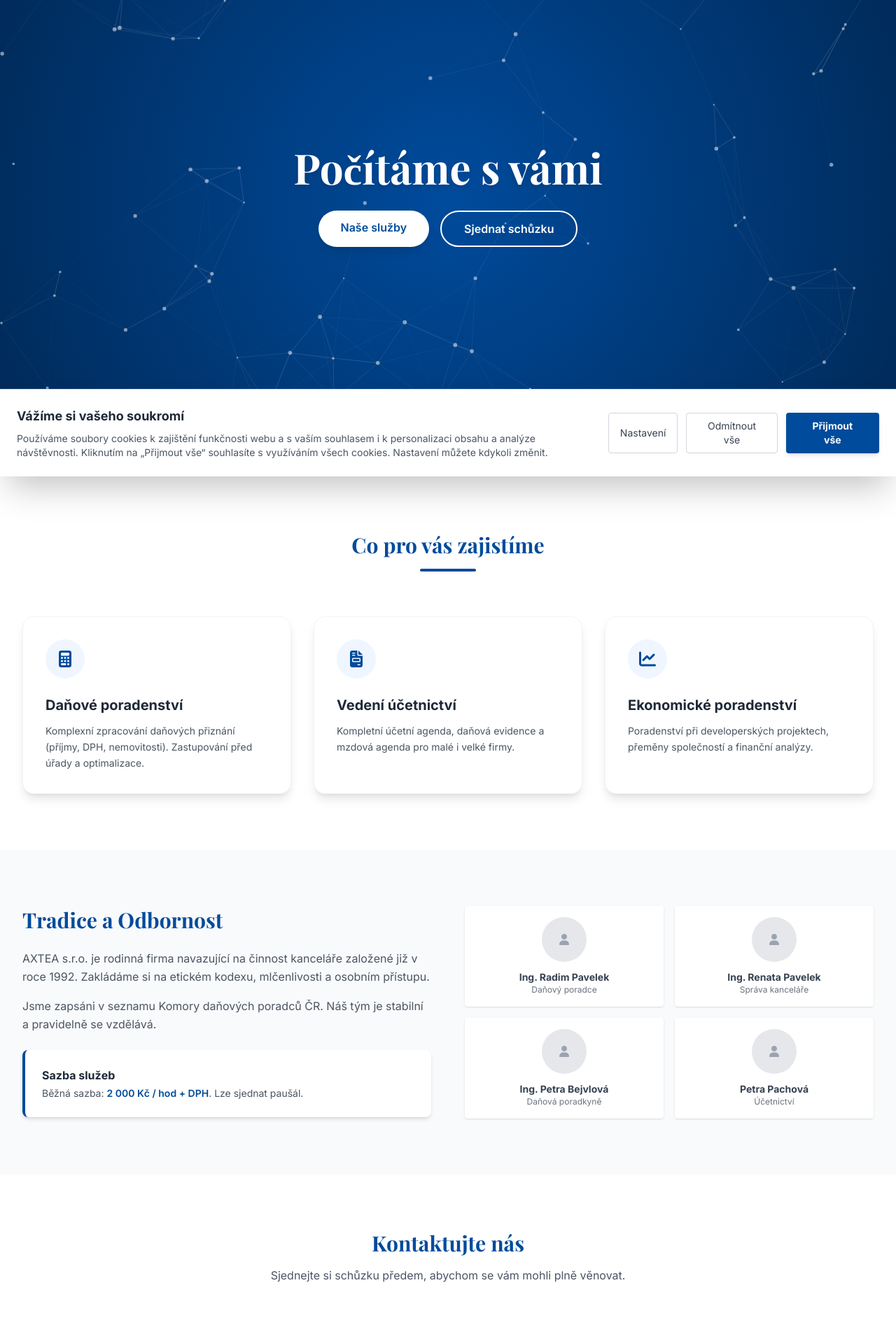
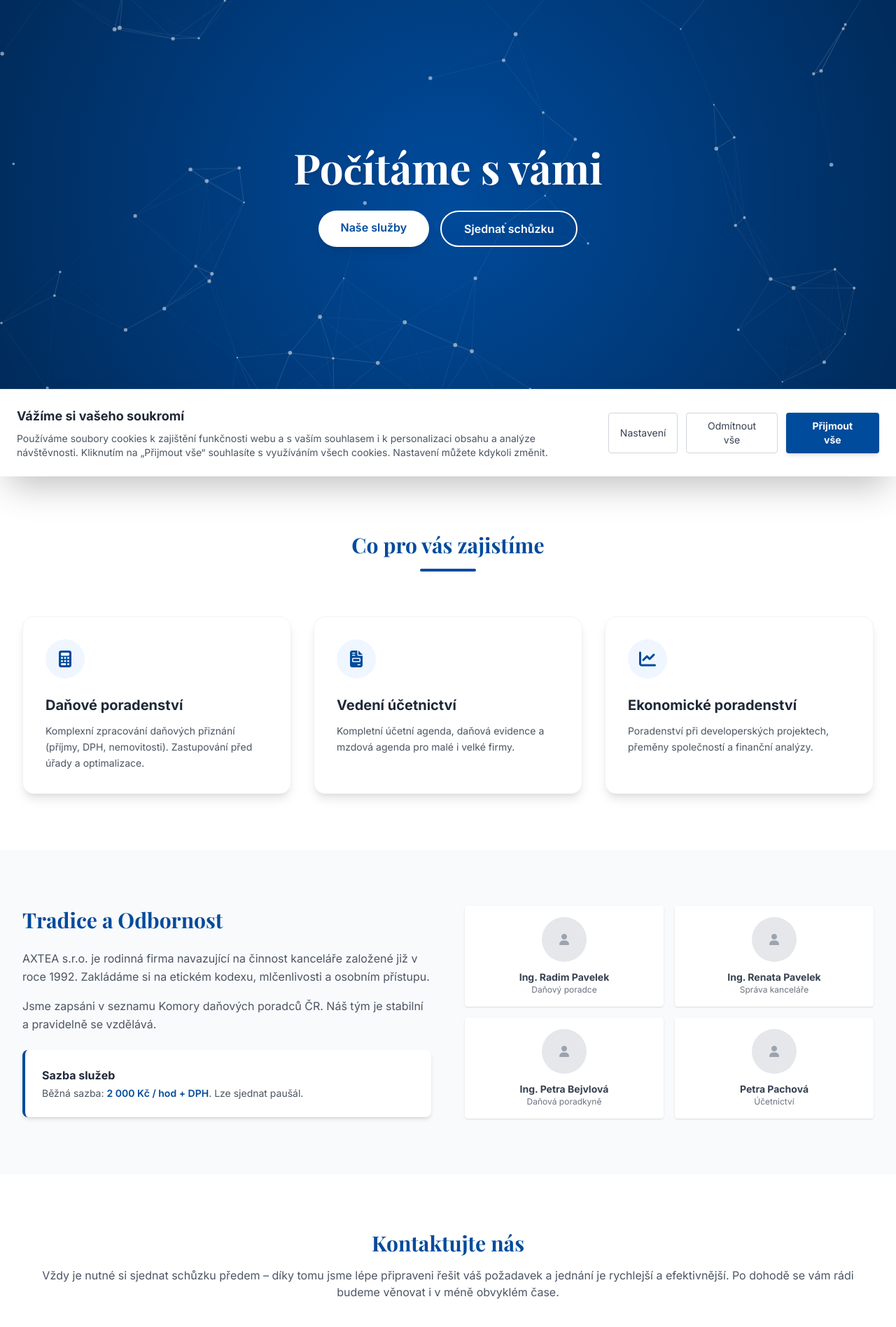
Before and after one commit to powizak/AxteaWeb2026, a PHP site: page / in a window 1280 px wide. Shown: the part 119-2016 px from the top of the page at 70% size. Run offline with PHP 8.4, Linux system fonts and the light colour scheme; data that the repository does not hold is empty; some libraries are stand-ins or nearby versions.

Commit message:
changed text in contact for meetings

```diff
--- a/index.php
+++ b/index.php
@@ -260,7 +260,7 @@
         <div class="max-w-7xl mx-auto px-4 sm:px-6 lg:px-8 relative z-10">
             <div class="text-center mb-16">
                 <h2 class="text-3xl font-serif font-bold text-primary mb-4">Kontaktujte nás</h2>
-                <p class="text-gray-600">Sjednejte si schůzku předem, abychom se vám mohli plně věnovat.</p>
+                <p class="text-gray-600">Vždy je nutné si sjednat schůzku předem – díky tomu jsme lépe připraveni řešit váš požadavek a jednání je rychlejší a efektivnější. Po dohodě se vám rádi budeme věnovat i v méně obvyklém čase.</p>
             </div>
 
             <div class="flex flex-col lg:flex-row gap-8">
```
